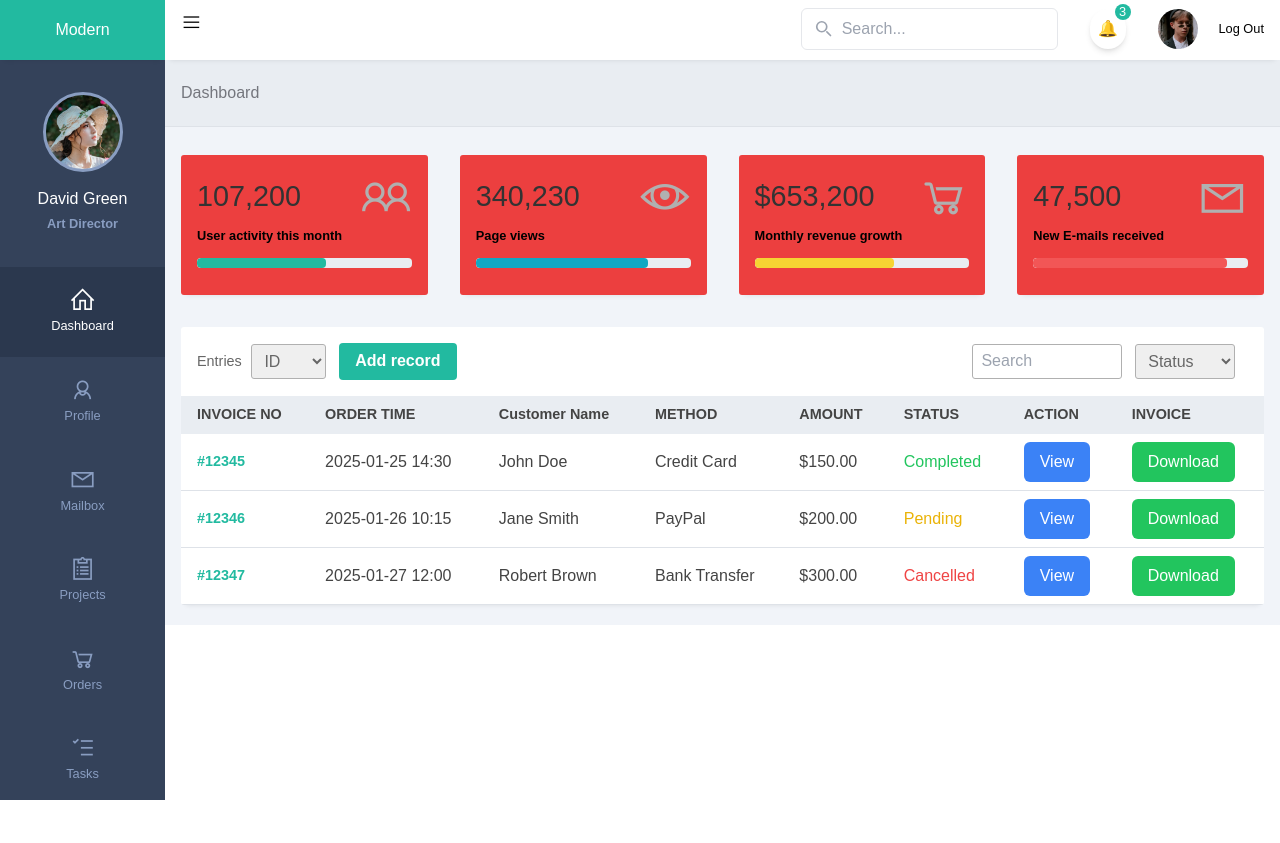
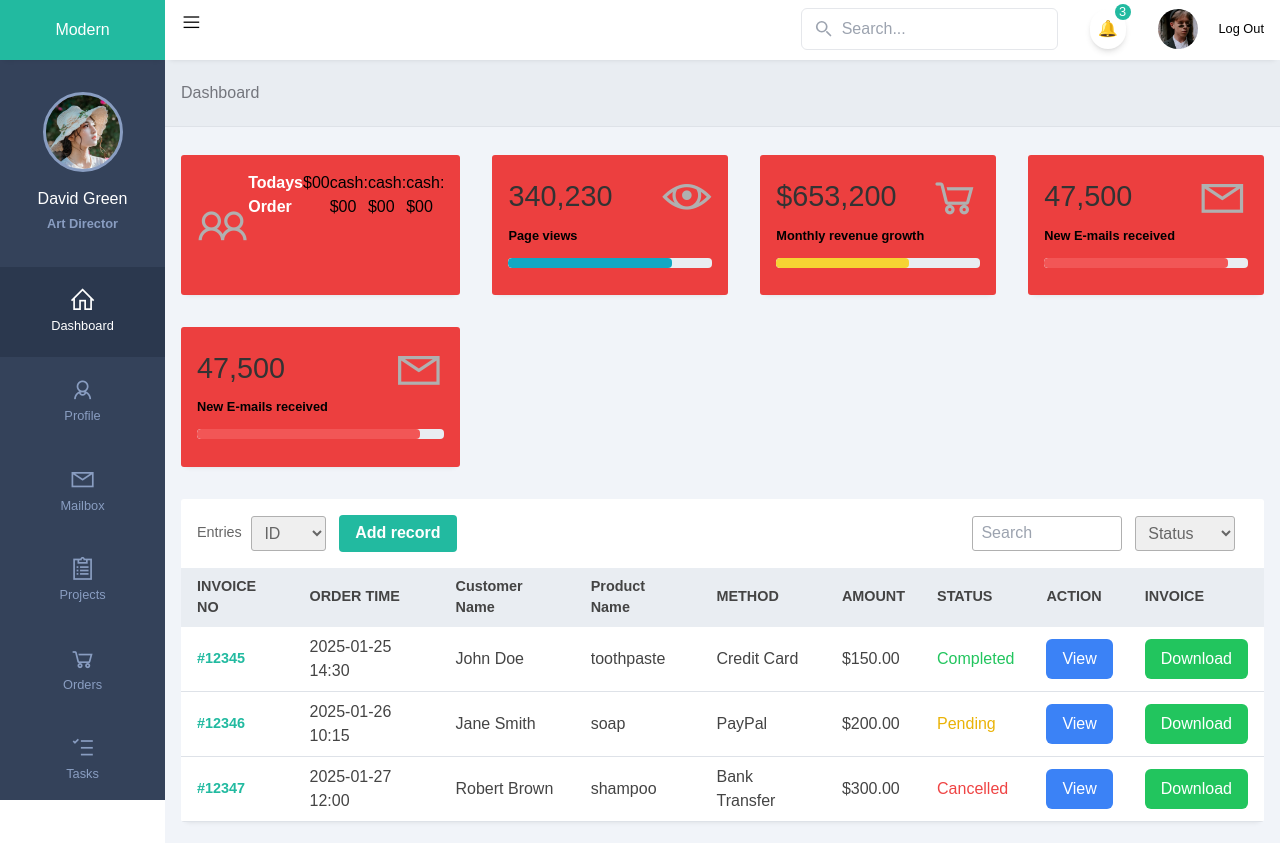
Before and after one commit to TalhaJobayer/PracticeWork, a plain HTML site: page index.html in a window 1280 px wide. Before the commit the page ends 800 px from the top, so only its background shows below. Drawn offline with nearby package versions, Linux system fonts and the light colour scheme.

Commit message:
some minor change

```diff
--- a/ClientSode.html
+++ b/index.html
@@ -120,15 +120,27 @@
 
                      <div class="analytics">
 
-                         <div class="card">
-                             <div class="card-head">
-                                 <h2>107,200</h2>
-                                 <span class="las la-user-friends"></span>
-                             </div>
-                             <div class="card-progress">
-                                 <small>User activity this month</small>
-                                 <div class="card-indicator">
-                                     <div class="indicator one" style="width: 60%"></div>
+                         <div class="flex  card">
+                             <div class="flex justify-center card-head">
+                            <span class="las la-user-friends"></span>
+                              </div>
+
+                              <div>
+                                <h2 class="font-bold text-white flex justify-center">Todays Order</h2>
+                              </div>
+                             <div  class="card-progress flex ">
+                                 <h1>$00</h1>
+                                 <div class="">
+                                    <h3>cash:</h3>
+                                    <h3> $00</h3>
+                                 </div>
+                                 <div class="">
+                                    <h3>cash:</h3>
+                                    <h3> $00</h3>
+                                 </div>
+                                 <div class="">
+                                    <h3>cash:</h3>
+                                    <h3> $00</h3>
                                  </div>
                              </div>
                          </div>
@@ -159,6 +171,18 @@
                              </div>
                          </div>
 
+                         <div class="card">
+                             <div class="card-head">
+                                 <h2>47,500</h2>
+                                 <span class="las la-envelope"></span>
+                             </div>
+                             <div class="card-progress">
+                                 <small>New E-mails received</small>
+                                 <div class="card-indicator">
+                                     <div class="indicator four" style="width: 90%"></div>
+                                 </div>
+                             </div>
+                         </div>
                          <div class="card">
                              <div class="card-head">
                                  <h2>47,500</h2>
@@ -204,6 +228,7 @@
                                           <th class="px-4 py-2 text-left">INVOICE NO</th>
                                           <th class="px-4 py-2 text-left">ORDER TIME</th>
                                           <th class="px-4 py-2 text-left">Customer Name</th>
+                                          <th class="px-4 py-2 text-left">Product Name</th>
                                           <th class="px-4 py-2 text-left">METHOD</th>
                                           <th class="px-4 py-2 text-left">AMOUNT</th>
                                           <th class="px-4 py-2 text-left">STATUS</th>
@@ -219,6 +244,7 @@
                                           <td class="px-4 py-2">#12345</td>
                                           <td class="px-4 py-2">2025-01-25 14:30</td>
                                           <td class="px-4 py-2">John Doe</td>
+                                          <td class="px-4 py-2">toothpaste</td>
                                           <td class="px-4 py-2">Credit Card</td>
                                           <td class="px-4 py-2">$150.00</td>
                                           <td class="px-4 py-2 text-green-500">Completed</td>
@@ -235,6 +261,7 @@
                                           <td class="px-4 py-2">#12346</td>
                                           <td class="px-4 py-2">2025-01-26 10:15</td>
                                           <td class="px-4 py-2">Jane Smith</td>
+                                          <td class="px-4 py-2">soap</td>
                                           <td class="px-4 py-2">PayPal</td>
                                           <td class="px-4 py-2">$200.00</td>
                                           <td class="px-4 py-2 text-yellow-500">Pending</td>
@@ -251,6 +278,7 @@
                                           <td class="px-4 py-2">#12347</td>
                                           <td class="px-4 py-2">2025-01-27 12:00</td>
                                           <td class="px-4 py-2">Robert Brown</td>
+                                          <td class="px-4 py-2">shampoo</td>
                                           <td class="px-4 py-2">Bank Transfer</td>
                                           <td class="px-4 py-2">$300.00</td>
                                           <td class="px-4 py-2 text-red-500">Cancelled</td>
```
Also changed, not shown: profile.html (+2 -2 lines).
